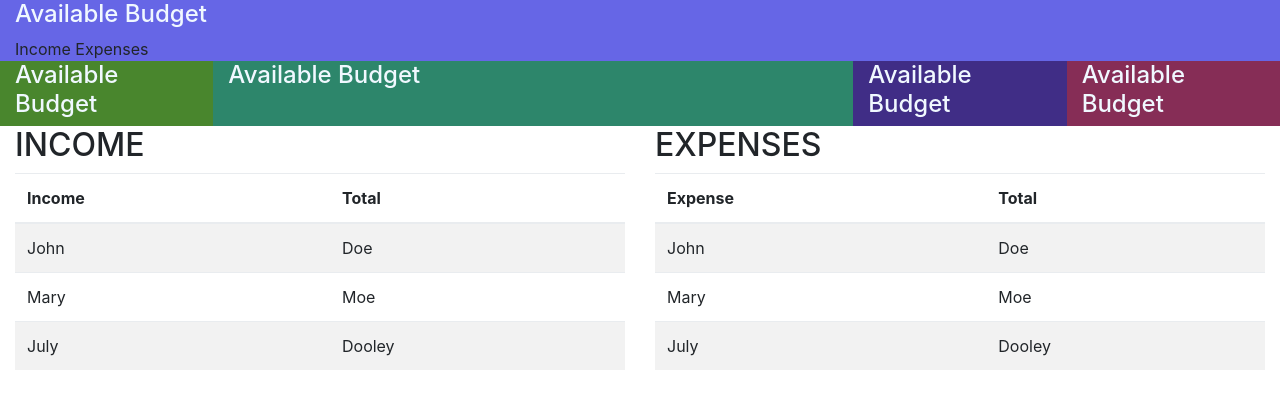
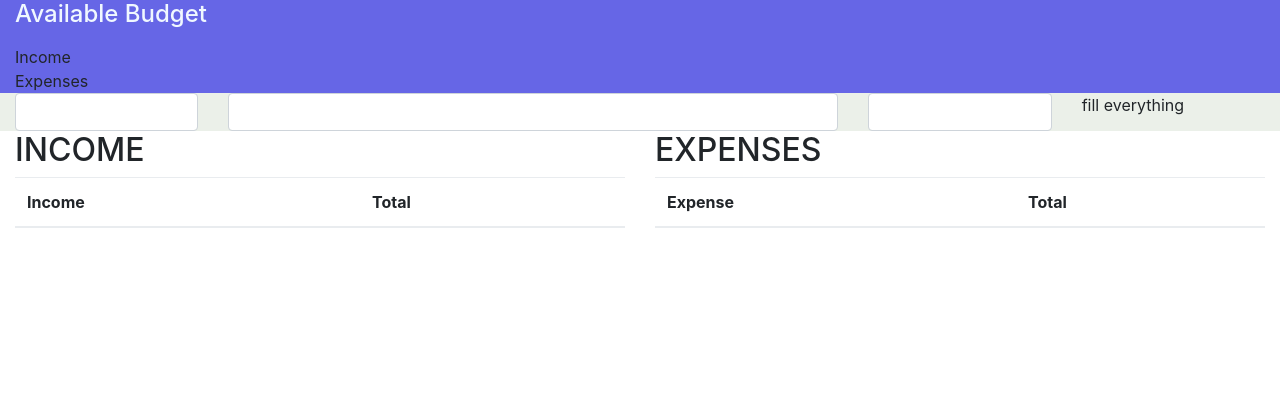
Before and after one commit to CitapTeam/BudgetManager, a plain HTML site: page ui/assets/index.html in a window 1280 px wide. Drawn offline with Linux system fonts and the light colour scheme.

Commit message:
adding inputs

```diff
--- a/ui/assets/index.html
+++ b/ui/assets/index.html
@@ -8,27 +8,47 @@
         <script src="../scripts/vendor/bootstrap.min.js"></script>
     </head>
     <body>
-        <div class="container-fluid">
-            <div class="row" style="background-color:rgb(102, 102, 230);">
-                <div class="col-sm-12"">
+        <div class="container-fluid" style="background-color:rgb(102, 102, 230);">
+            <div class="row">
+                <div class="col-sm-12">
                         <h4 style="color:aliceblue;">Available Budget</h4>
-                        <h1 style="color:aliceblue;" id="availablebudgeth1"></h1>
-                        <span class="label label-default">Income</span>
-                        <span class="label label-default">Expenses</span>
+
                 </div>
             </div>
+            <div class="row">
+                    <div class="col-sm-12">
+
+                            <h1 style="color:aliceblue;" id="availablebudgeth1"></h1>
+
+                    </div>
+                </div>
+                <div class="row">
+                        <div class="col-sm-12">
+
+                                <span class="label label-default">Income</span>
+
+                        </div>
+                    </div>
+                    <div class="row">
+                            <div class="col-sm-12">
+
+                                    <span class="label label-default">Expenses</span>
+                            </div>
+                        </div>
+            </div>
+            <div class="container-fluid">
             <div class="row" style="background-color:rgb(235, 240, 233);">
-                    <div class="col-sm-2" style="background-color:rgb(73, 134, 45);">
-                            <h4 style="color:aliceblue;">Available Budget</h4>
+                    <div class="col-sm-2">
+                        <input type="text" class="form-control">
                     </div>
-                    <div class="col-sm-6" style="background-color:rgb(45, 134, 107);">
-                            <h4 style="color:aliceblue;">Available Budget</h4>
+                    <div class="col-sm-6">
+                        <input type="text" class="form-control">
                     </div>
-                    <div class="col-sm-2" style="background-color:rgb(64, 45, 134);">
-                            <h4 style="color:aliceblue;">Available Budget</h4>
+                    <div class="col-sm-2">
+                        <input type="number" class="form-control">
                     </div>
-                    <div class="col-sm-2" style="background-color:rgb(134, 45, 86);">
-                            <h4 style="color:aliceblue;">Available Budget</h4>
+                    <div class="col-sm-2">
+                        <label for="username">fill everything</label>
                     </div>
             </div>
             <div class="row">
@@ -49,18 +69,7 @@
                             </tr>
                         </thead>
                         <tbody>
-                            <tr>
-                            <td>John</td>
-                            <td>Doe</td>
-                            </tr>
-                            <tr>
-                            <td>Mary</td>
-                            <td>Moe</td>
-                            </tr>
-                            <tr>
-                            <td>July</td>
-                            <td>Dooley</td>
-                            </tr>
+
                         </tbody>
                     </table>
                 </div>
@@ -73,18 +82,7 @@
                             </tr>
                         </thead>
                         <tbody>
-                            <tr>
-                            <td>John</td>
-                            <td>Doe</td>
-                            </tr>
-                            <tr>
-                            <td>Mary</td>
-                            <td>Moe</td>
-                            </tr>
-                            <tr>
-                            <td>July</td>
-                            <td>Dooley</td>
-                            </tr>
+
                         </tbody>
                     </table>
                 </div>
```
